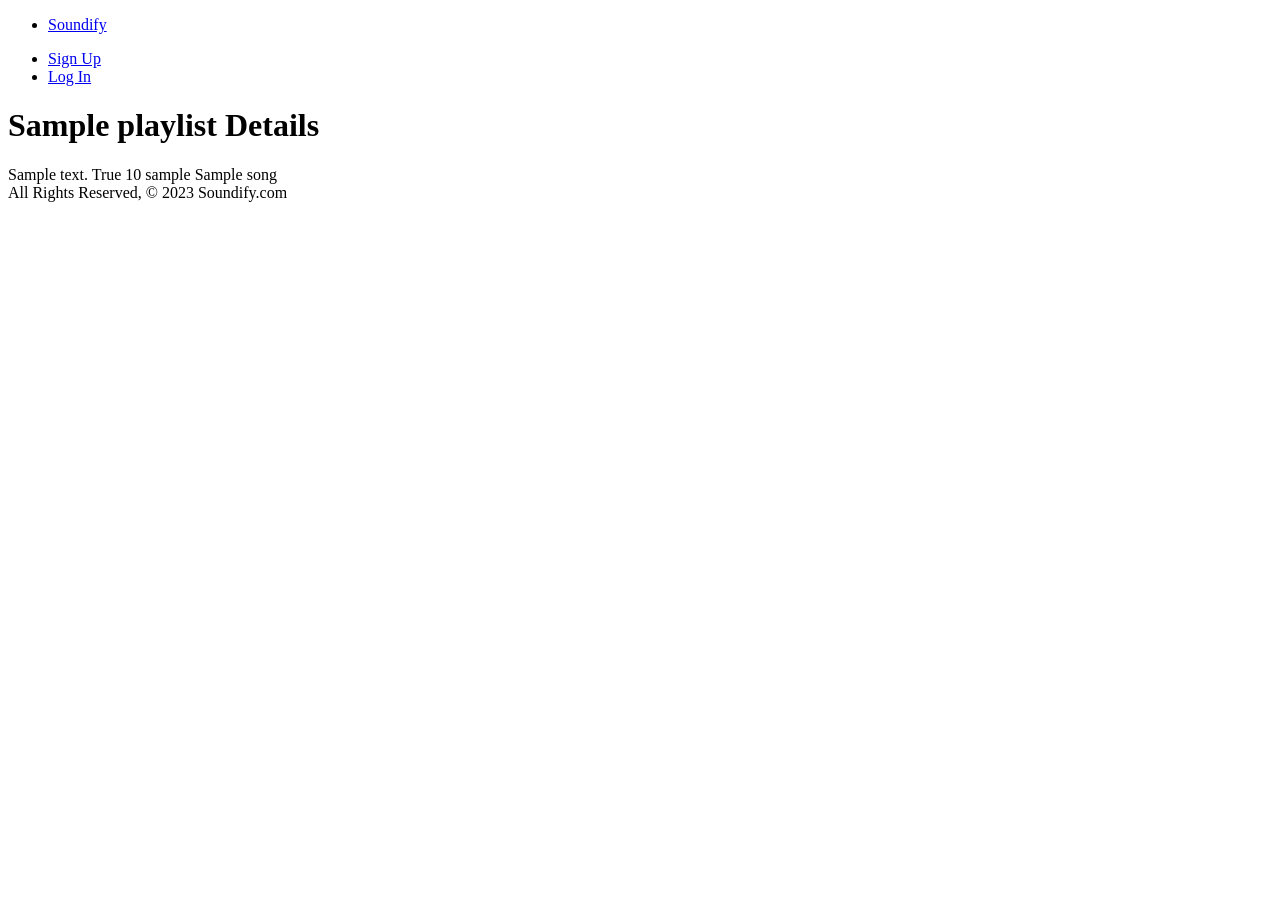
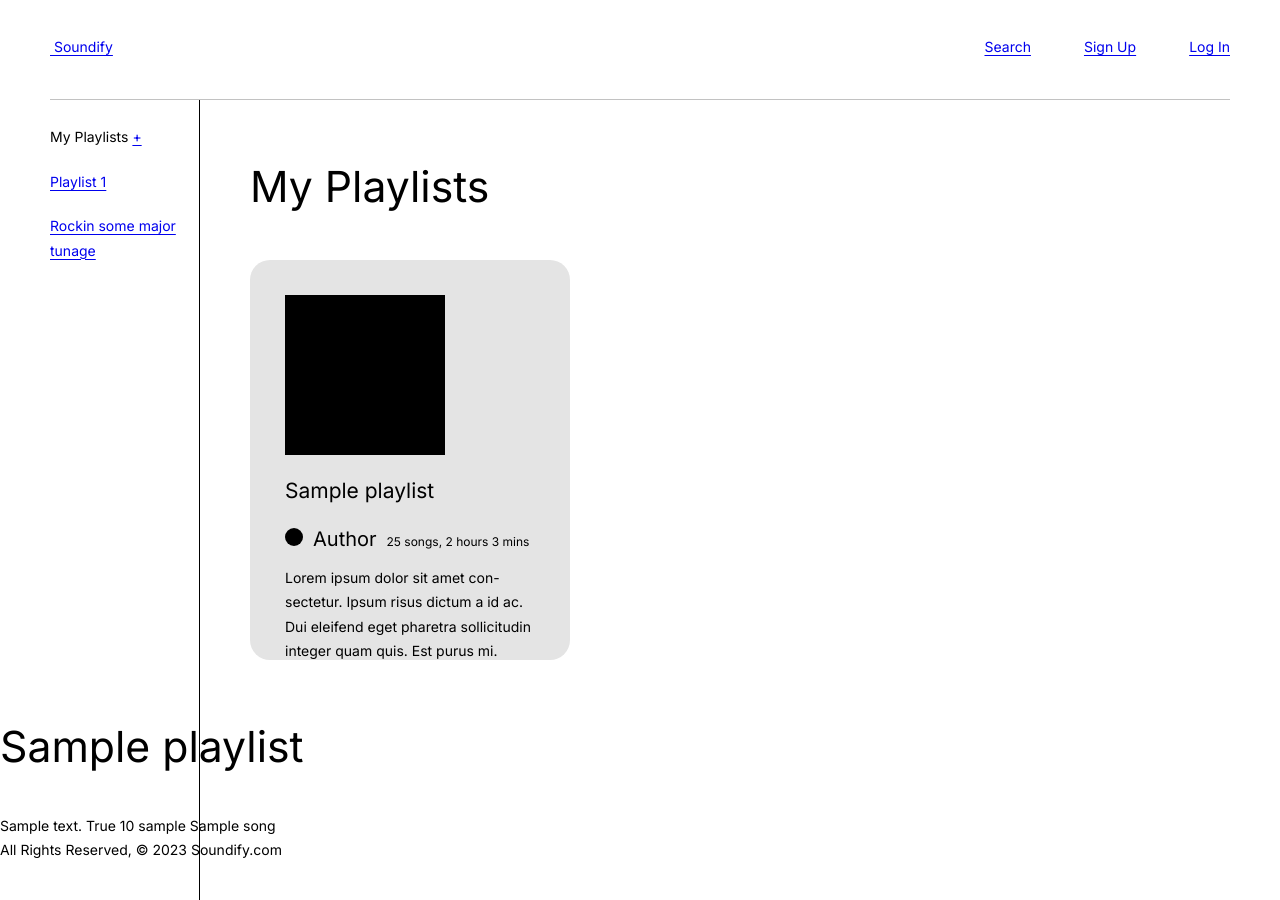
Before and after one commit to seanh101/Soundify, a Django app: page /playlists/1/ in a window 1280 px wide. Before the commit the page ends 202 px from the top, so only its background shows below. Run offline with Django 4.2, Linux system fonts and the light colour scheme; tables that the repository leaves empty hold one stand-in row (values such as "Sample post").

Commit message:
Update base.html and playlists/detail.html styling
Co-authored-by: Marley Sellem <mzsellem@hotmail.com

```diff
--- a/main_app/static/css/style.css
+++ b/main_app/static/css/style.css
@@ -0,0 +1,298 @@
+/* Fonts */
+@import url("https://fonts.googleapis.com/css2?family=Inter:wght@100;200;300;400;500;600;700;800;900&display=swap");
+
+:root {
+    --gap: 50px;
+    --header-height: 100px;
+    --side-nav-width: 200px;
+}
+
+*,
+*::before,
+*::after {
+    box-sizing: border-box;
+    font-family: "Inter", sans-serif;
+}
+
+@media (prefers-reduced-motion: no-preference) {
+    html {
+        scroll-behavior: smooth;
+    }
+}
+
+label,
+button,
+select,
+summary,
+[type="radio"],
+[type="submit"],
+[type="checkbox"] {
+    cursor: pointer;
+}
+
+a {
+    /* Places underlines below the descenders */
+    text-underline-position: under;
+
+    /* Sets the thickness as a percentage of the font size */
+    text-decoration-thickness: 8;
+}
+
+menu,
+ol,
+ul {
+    padding-left: 0;
+    list-style: none;
+}
+
+img {
+    border: none;
+    max-width: 100%;
+}
+
+html {
+    font-size: 87.5%;
+}
+
+/*14px*/
+
+body {
+    text-rendering: optimizeLegibility;
+
+    background: white;
+    font-family: "Inter", sans-serif;
+    font-weight: 400;
+    line-height: 1.75;
+    color: #000000;
+}
+
+h1,
+h2,
+h3,
+h4,
+h5 {
+    font-family: "Inter", sans-serif;
+    font-weight: 400;
+}
+
+h1 {
+    font-size: 3.052rem;
+}
+
+p {
+    -ms-word-break: break-all;
+    word-break: break-all;
+    word-break: break-word;
+    -moz-hyphens: auto;
+    -webkit-hyphens: auto;
+    -ms-hyphens: auto;
+    hyphens: auto;
+    margin-bottom: 1rem;
+}
+
+body,
+ul,
+ol,
+dl {
+    margin: 0;
+}
+
+.right {
+    float: right;
+    margin-left: 2rem;
+    clear: right;
+}
+
+
+
+.left {
+    float: left;
+    margin-right: 2rem;
+    clear: left;
+}
+
+sub,
+sup {
+    line-height: 0;
+}
+
+/* -------------------- End boilerplate -------------------- */
+
+nav {
+    /* width: 100vw;
+    position: fixed;
+    height: 100px;
+    padding: 35px var(--gap);
+    display: flex; */
+}
+
+nav::before {
+    content: "";
+
+    background-color: #c2c2c2;
+    width: calc(100vw - var(--gap) * 2);
+    height: 1px;
+
+    bottom: 0;
+    left: var(--gap);
+    right: var(--gap);
+
+    opacity: 1;
+    pointer-events: none;
+    position: absolute;
+}
+
+.logo-container {
+    width: 215px;
+    height: 100%;
+    float: left;
+    display: flex;
+    flex-direction: row;
+    margin: 0;
+}
+
+.logo-img {
+    height: 100%;
+    width: 80px;
+    background-color: black;
+}
+
+.nav-links-container {
+    float: right;
+    align-items: center;
+    height: 100%;
+    display: flex;
+    gap: 25px;
+    justify-self: flex-end;
+    position: inline-block;
+    right: 0;
+}
+
+.nav a {
+    text-align: center;
+    float: right;
+    align-items: center;
+}
+
+header {
+    position: fixed;
+    top: 0;
+    left: 0;
+    right: 0;
+    height: var(--header-height);
+    width: 100vw;
+    padding: 35px var(--gap);
+    background: white;
+    z-index: 2;
+}
+
+.side-nav {
+    position: absolute;
+    top: var(--header-height);
+    width: var(--side-nav-width);
+    padding-left: var(--gap);
+    padding-top: 25px;
+
+    border-right: 1px solid black;
+    height: 100%;
+    display: flex;
+    flex-direction: column;
+    gap: 20px;
+}
+
+.app-body {
+    margin-top: var(--header-height);
+    margin-left: var(--side-nav-width);
+    padding: 50px;
+}
+
+.pl-container {
+    display: flex;
+    flex-direction: column;
+    flex-wrap: wrap;
+    gap: 25px;
+}
+
+.pl-card {
+    --h: 400px;
+    --w: calc(400px * 0.8);
+    /* 320 */
+    height: var(--h);
+    width: var(--w);
+    background: #e4e4e4;
+    border-radius: 20px;
+    padding: 35px;
+    overflow-y: hidden;
+}
+
+.pl-card-title {
+    display: block;
+    max-width: calc();
+}
+
+h1 {
+    margin-top: 0;
+    margin-left: 0;
+}
+
+.img {
+    background: black;
+    height: 160px;
+    width: 160px;
+}
+
+.profile-img {
+    background-color: black;
+    height: 18px;
+    width: 18px;
+    border-radius: 50%;
+}
+
+/*
+.pl-card div {
+    width: 100%;
+    overflow: scroll;
+    display: block;
+} */
+
+.pl-card-author {
+    font-family: "Inter";
+    font-style: normal;
+    font-weight: 400;
+    font-size: 20px;
+    line-height: 24px;
+    /* leading-trim and text-edge are draft CSS properties.
+
+    Read more: https://drafts.csswg.org/css-inline-3/#leading-trim
+    */
+
+    leading-trim: both;
+    text-edge: cap;
+}
+
+.pl-card-author-details-container {
+    display: flex;
+    flex-direction: row;
+    flex-wrap: nowrap;
+    align-items: baseline;
+    gap: 10px;
+}
+
+.pl-card-details {
+    font-size: 12px;
+}
+
+.pl-card-description-container {
+    overflow: hidden;
+    width: 100%;
+}
+
+.pl-card-description {
+    font-family: "Inter";
+    font-style: normal;
+    font-weight: 400;
+    font-size: 14px;
+    line-height: 17px;
+}
+
+.top-nav {}
--- a/main_app/templates/base.html
+++ b/main_app/templates/base.html
@@ -2,6 +2,7 @@
 
 <!DOCTYPE html>
 <html lang="en">
+
 <head>
     <meta charset="UTF-8">
     <meta name="viewport" content="width=device-width, initial-scale=1.0">
@@ -9,32 +10,41 @@
     <title>Soundify</title>
     <link rel="stylesheet" type="text/css" href="{% static 'css/style.css' %}">
 </head>
+
 <body>
     <header>
-        <nav>
-            <div>
-                <ul>
-                    <li><a href="{% url 'home' %}"</a>Soundify</li>
-                </ul>
-                <ul>
-                    {% if user.is_authenticated %}
-                    <li><a href="{% url 'playlists_index' %}">View All Playlists</a></li>
-                    <li><a href="{% url 'about' %}">About</a></li>
-                    <li><a href="{% url 'logout' %}">Log Out</a></li>
-                  {% else %}
-                    <li><a href="{% url 'signup' %}">Sign Up</a></li>
-                    <li><a href="{% url 'login' %}">Log In</a></li>
+        <nav class="top-nav">
+
+            <div class="logo-container">
+                <a href="{% url 'home' %}">
+                    <img>
+                    Soundify
+                </a>
+            </div>
+
+
+            <div class="nav-links-container">
+                {% if user.is_authenticated %}
+                <a href="{% url 'playlists_index' %}">View All Playlists</a>
+
+                <a class="right" href="{% url 'about' %}">About</a>
+                <a class="right" href="{% url 'logout' %}">Log Out</a>
+                {% else %}
+                <a class="right" href="{% url 'about' %}">Search</a>
+                <a class="right" href="{% url 'signup' %}">Sign Up</a>
+                <a class="right" href="{% url 'login' %}">Log In</a>
                 {% endif %}
-                </ul>
             </div>
+
         </nav>
     </header>
     <main>
         {% block content %}
         {% endblock %}
     </main>
-  	<footer>
-       <div>All Rights Reserved, &copy; 2023 Soundify.com &nbsp;</div>
+    <footer>
+        <div>All Rights Reserved, &copy; 2023 Soundify.com &nbsp;</div>
     </footer>
 </body>
+
 </html>
--- a/main_app/templates/playlists/detail.html
+++ b/main_app/templates/playlists/detail.html
@@ -1,7 +1,52 @@
 {% extends 'base.html' %}
 {% block content %}
+<div class="side-nav">
+    <span>My Playlists
+        <a href="#">
+            +
+        </a>
+    </span>
+    <a href="#">
+        Playlist 1
+    </a>
 
-<h1>{{ playlist.name }} Details</h1>
+    <a href="#">
+        Rockin some major tunage
+    </a>
+
+</div>
+
+<div class="app-body">
+    <section class="my-playlists">
+        <h1>My Playlists</h1>
+        <div class="pl-container">
+            <div class="pl-card">
+                <div class="img"></div>
+                <div>
+                    <h2 class="pl-card-title">{{ playlist.name }}</h2>
+                </div>
+                <div class="pl-card-author-details-container">
+                    <div class="profile-img"></div>
+                    <span class="pl-card-author">
+                        Author
+                    </span>
+                    <span class="pl-card-details">
+                        25 songs, 2 hours 3 mins
+                    </span>
+                </div>
+                <div>
+                    <p>
+                        Lorem ipsum dolor sit amet consectetur. Ipsum risus dictum a id ac. Dui eleifend eget
+                        pharetra sollicitudin integer quam quis. Est purus mi. Lorem ipsum dolor sit amet. Pharetra
+                        sollicitudin integer quam quis. Est purus mi. Lorem ipsum dolor sit amet
+                    </p>
+                </div>
+            </div>
+        </div>
+    </section>
+</div>
+
+<h1>{{ playlist.name }}</h1>
 
 {{ playlist.description }}
 {{ playlist.is_public }}
```
